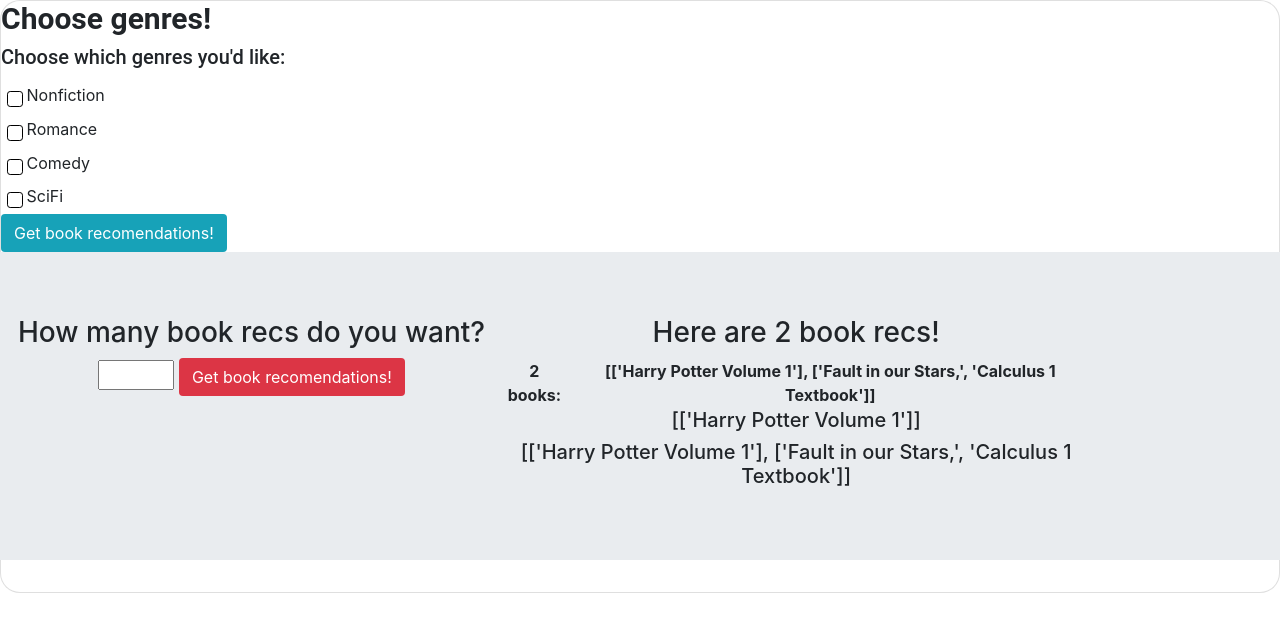
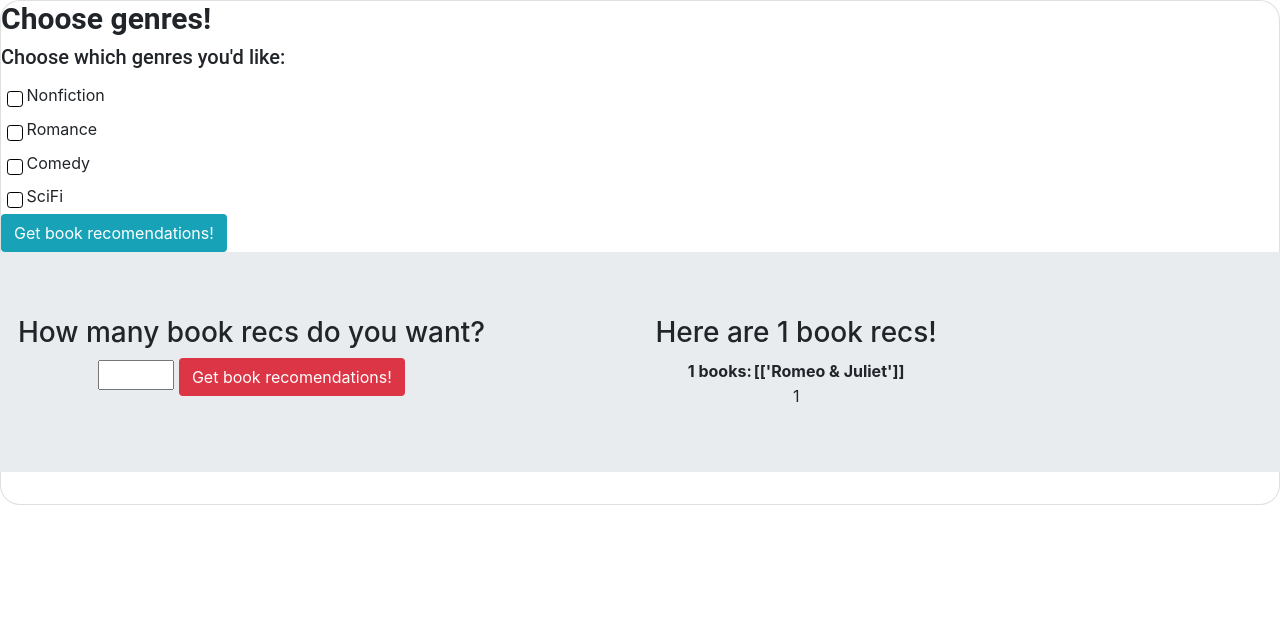
Before and after one commit to adhithin/virtualLibrary, a Flask app: page /booksearch/ in a window 1280 px wide. Shown: the top 632 px of the page. Run offline with Flask 2, Linux system fonts and the light colour scheme; lists and menus that the app fills with data are empty; some libraries are stand-ins or nearby versions.

Commit message:
more on the lab

```diff
--- a/booksearch/app.py
+++ b/booksearch/app.py
@@ -16,23 +16,25 @@
 
 @booksearch_bp.route('/', methods=['GET', 'POST'])
 def search():
-    genres = 'nothing'
+    #genres = 'nothing'
+    #if request.method == 'POST':
+        #genres = request.form.getlist('genre')
+        #print(genres)
+        #if 'Romance' and 'SciFi' and 'Nonfiction' and 'Comedy' in genres:
+        #    return render_template("allgenres.html")
+        #if 'Comedy' in genres:
+        #    return render_template("index.html")
+        #if 'Nonfiction' in genres:
+        #    return render_template("index.html")
+        #if 'Romance' in genres:
+        #    return render_template("index.html")
+        #if 'SciFi' in genres:
+        #    return render_template("index.html")
     if request.method == 'POST':
-        genres = request.form.getlist('genre')
-        print(genres)
-        if 'Romance' and 'SciFi' and 'Nonfiction' and 'Comedy' in genres:
-            return render_template("allgenres.html")
-        if 'Comedy' in genres:
-            return render_template("index.html")
-        if 'Nonfiction' in genres:
-            return render_template("index.html")
-        if 'Romance' in genres:
-            return render_template("index.html")
-        if 'SciFi' in genres:
-            return render_template("index.html")
-    if request.form:
-        return render_template("select-book.html", bookrecs=Books(int(request.form.get('series'))))
-    return render_template("select-book.html", bookrecs=Books(2))
+        a = int(request.form.get("series"))
+        bookrecs = Books(a)
+        return render_template("select-book.html", bookrecs=Books(a))
+    return render_template("select-book.html", bookrecs=Books(1))
 
 @booksearch_bp.route('/allgenres', methods=['GET', 'POST'])
 def allgenres():
--- a/booksearch/selection.py
+++ b/booksearch/selection.py
@@ -1,6 +1,7 @@
 import random
+from flask import request
 
-booklist1 = ["Fault in our Stars,", "Harry Potter Volume 1", "Percy Jackson", "Calculus 1 Textbook", "Scarlet Letter", "Romeo & Juliet"]
+booklist1 = ["Fault in our Stars,", "Harry Potter Volume 1", "Percy Jackson", "Calculus 1 Textbook", "Scarlet Letter", "Romeo & Juliet", "Sesame Street", "Coding for Kids"]
 
 booklist2 = ["Fault in our Stars,", "Harry Potter Volume 1", "Romeo & Juliet"]
 
@@ -25,17 +26,17 @@
     """Algorithm for building Fibonacci sequence, this id called from __init__"""
     def book_series(self):
         limit = self._series
-        f = [random.choices(booklist1, k=1)]  # fibonacci starting array/list
+        f = [(random.sample((booklist1), k=1))]  # fibonacci starting array/list
         while limit > 0:
             self.set_data(f[0])
-            f = [random.choices(booklist1, k=n)]
+            f = [f[0]]
             limit -= 1
 
     """Method/Function to set Fibonacci data: list, dict, and dictID are instance variables of Class"""
     def set_data(self, num):
         self._list.append(num)
         self._dict[self._dictID] = self._list.copy()
-        self._dictID += 1
+        self._dictID += 2
 
 
     """Getters with decorator to allow . notation access"""
@@ -55,17 +56,19 @@
     def get_sequence(self, nth):
         return self._dict[nth]
 
-n = 2
+
 
 #Tester Code
-if __name__ == "__main__":
-    '''Value for testing'''
-    '''Constructor of Class object'''
-bookrecs = Books(n)
+# __name__ == "__main__":
+   # '''Value for testing'''
+   # '''Constructor of Class object'''
+
+
+#bookrecs = Books(a)
 
 
    # printing book recs
-print(f"Here are some book recomendations = {bookrecs.list}")
+#print(f"Here are some book recomendations = {bookrecs.list}")
 
-for i in range(n):
-    print(f"Listing of Book Recs {i + 1}= {bookrecs.get_sequence(i)}")
+#for i in range(a):
+    #print(f"Listing of Book Recs {i}= {bookrecs.get_sequence(i)}")
--- a/booksearch/templates/select-book.html
+++ b/booksearch/templates/select-book.html
@@ -90,15 +90,11 @@
                     </tr>
                 </table>
 
-                <div id='prova' style='display:none'>{% for i in range(bookrecs.series) %}
-                    <h5>{{bookrecs.get_sequence(i)}}</h5>
-                    {% endfor %}</div>
+                <div id='prova' style='display:none'>{{bookrecs.series}}</div>
 
                 <script>
                     window.onload = function () {
                         setTimeout(appeardiv,2000);
-                        {% for i in range(bookrecs.series) %}
-                        {% endfor %}
                     }
                     function appeardiv() {
                         document.getElementById('prova').style.display= "block";
```
